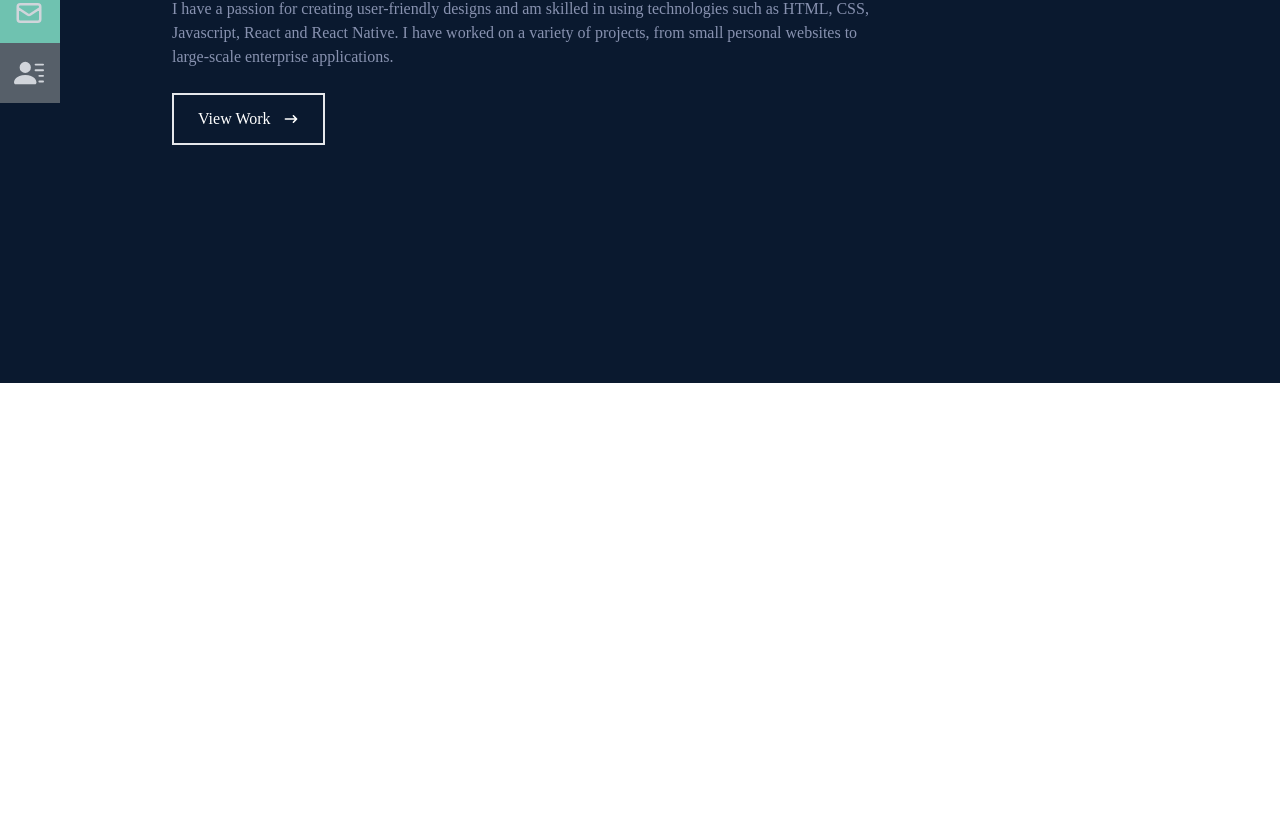
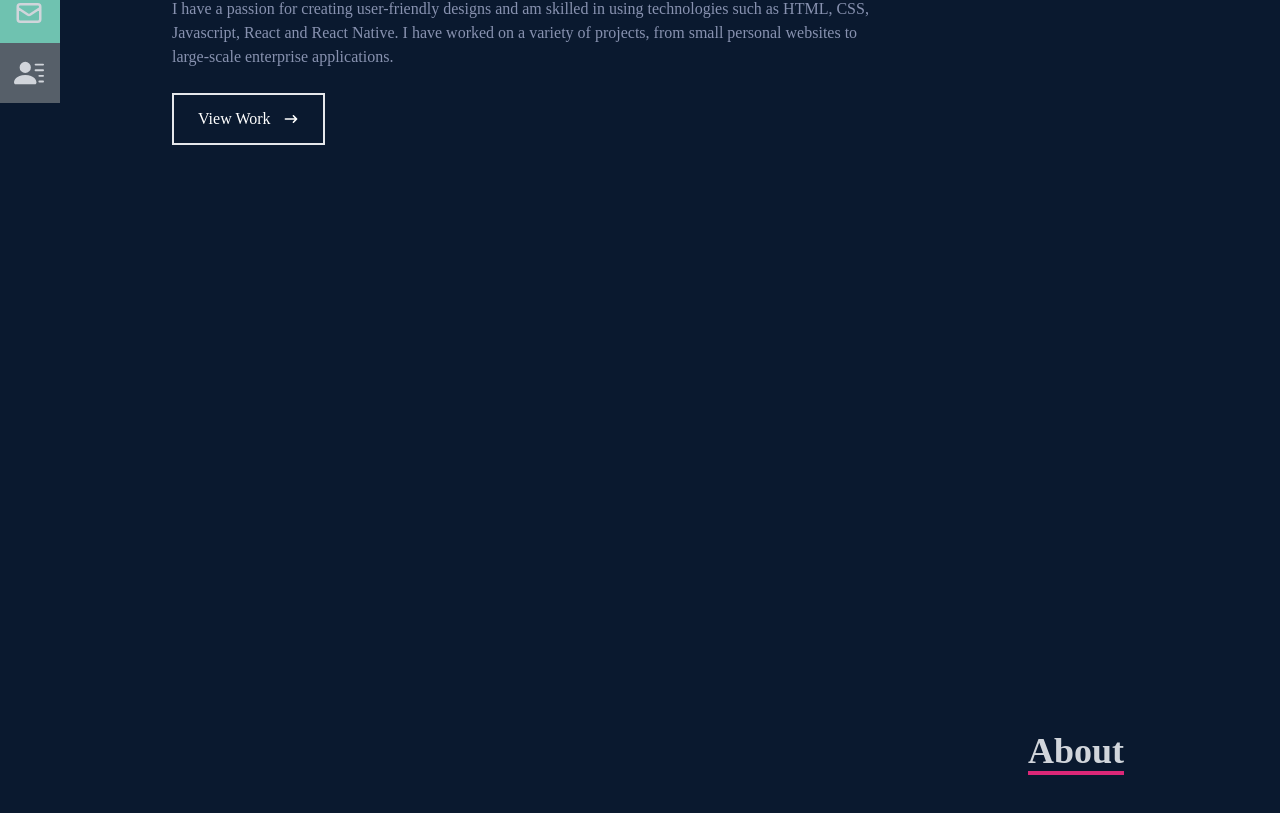
Before and after one commit to PuspitaGoswami/my-react-portfolio, a React (Create React App) app: page / in a window 1280 px wide. Shown: the part 417-1230 px from the top of the page. Before the commit the page ends 800 px from the top, so only its background shows below. Built offline with nearby package versions, Linux system fonts and the light colour scheme.

Commit message:
About section

```diff
--- a/src/App.js
+++ b/src/App.js
@@ -1,3 +1,4 @@
+import About from "./components/About";
 import Home from "./components/Home";
 import Navbar from "./components/Navbar";
 
@@ -6,6 +7,7 @@
     <div className="App">
       <Navbar/>
       <Home/>
+      <About/>
     </div>
   );
 }
--- /dev/null
+++ b/src/components/About.js
@@ -0,0 +1,20 @@
+import React from 'react'
+
+const About = () => {
+    return (
+        <div name='about' className='w-full h-screen bg-[#0a192f] text-gray-300'>
+            <div className='flex flex-col justify-center items-center w-full h-full'>
+                <div className='max-w-[1000px] w-full px-4 grid grid-col gap-8'>
+                    <div className='sm:text-right pb-8 pl-4'>
+                        <p className='text-4xl font-bold inline border-b-4 border-pink-600'>About</p>
+                    </div>
+                    <div>
+
+                    </div>
+                </div>
+            </div>
+        </div>
+    )
+}
+
+export default About
```
